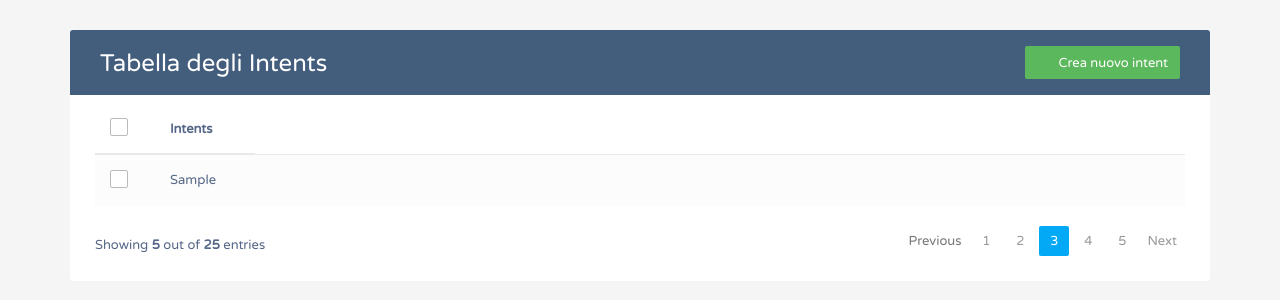
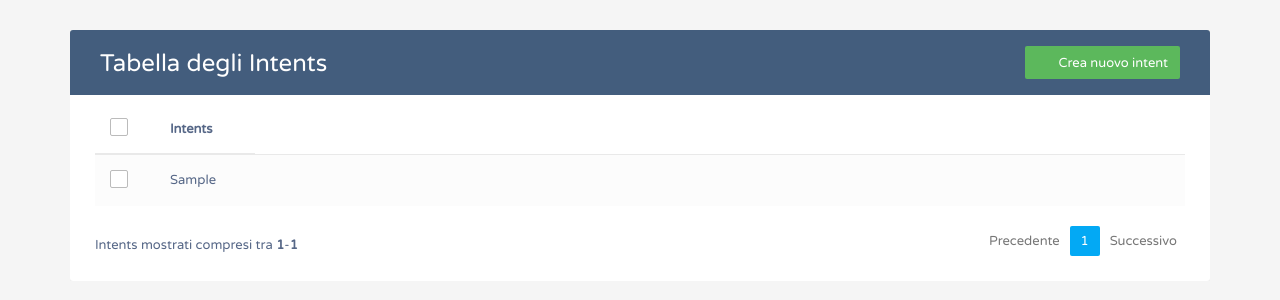
Before and after one commit to leletheprogrammer/SA_Progetto, a Flask app: page /intents?page=1 in a window 1280 px wide. Shown: the top 300 px of the page. Run offline with Flask 2, Linux system fonts and the light colour scheme; tables that the repository leaves empty hold one stand-in row (values such as "Sample post"); some libraries are stand-ins or nearby versions.

Commit message:
Completata paginazione intents

```diff
--- a/main.py
+++ b/main.py
@@ -1,6 +1,6 @@
 '''import class Flask, methods render_template and request
 from module flask'''
-from flask import Flask, render_template, request, redirect
+from flask import Flask, render_template, request, redirect, url_for
 #import module sqlite3
 import sqlite3
 import spacy
@@ -38,6 +38,7 @@ where will be the intents'''
 @app.route('/intents', methods = ['POST', 'GET'])
 #standard name for functions that works on the home page
 def intents():
+    page = int(request.args.get('page'))
     connection = sqlite3.connect('NLPDatabase.db')
     '''creation of a 'dictionary cursor': after a fetchall or a fetchone
     it starts returning dictionary rows'''
@@ -64,7 +65,7 @@ def intents():
             connection.commit()
 
         #offers a html template on the page
-        return redirect(request.path)
+        return redirect(url_for('intents', page = page))
     elif request.method == 'GET':
         typologies = cursor.execute('SELECT Typology FROM Intents').fetchall()
 
@@ -73,7 +74,7 @@ def intents():
         deleteIntent = args.get('deleteIntent')
 
         #offers a html template on the page
-        return render_template('intents.html', typologies = typologies, updateIntent = updateIntent, deleteIntent = deleteIntent)
+        return render_template('intents.html', page = page, typologies = typologies, updateIntent = updateIntent, deleteIntent = deleteIntent)
 
 '''decorator that defines the url path
 of the page where to create intent'''
--- a/templates/index.html
+++ b/templates/index.html
@@ -28,7 +28,7 @@
 		</h2>
 		<form>
 			<div class = "text-center">
-				<button type = "button" class = "button blue-button" name = "1button" onclick = "window.location.href='{{ url_for('intents') }}';">
+				<button type = "button" class = "button blue-button" name = "1button" onclick = "window.location.href='{{ url_for('intents', page = 1) }}';">
 					<h3>
 						Intents
 					</h3>
--- a/templates/intents.html
+++ b/templates/intents.html
@@ -296,6 +296,7 @@ $(document).ready(function(){
 					</thead>
 					<tbody>
 						{% for row in typologies %}
+							{% if loop.index > ((page * 20) - 20) and loop.index <= (page * 20) %}
 								<tr>
 									<td>
 										<span class="custom-checkbox">
@@ -307,23 +308,34 @@ $(document).ready(function(){
 										{{ row[0] }}
 									</td>
 									<td>
-									<a href="{{ url_for('intents', updateIntent = row[0] ) }}" class="edit" data-toggle="modal"><i class="material-icons" data-toggle="tooltip" title="Modifica">&#xE254;</i></a>
-									<a href="{{ url_for('intents', deleteIntent = row[0] ) }}" class="delete" data-toggle="modal"><i class="material-icons" data-toggle="tooltip" title="Elimina">&#xE872;</i></a>
+										<a href="{{ url_for('intents', page = page, updateIntent = row[0] ) }}" class="edit" data-toggle="modal"><i class="material-icons" data-toggle="tooltip" title="Modifica">&#xE254;</i></a>
+										<a href="{{ url_for('intents', page = page, deleteIntent = row[0] ) }}" class="delete" data-toggle="modal"><i class="material-icons" data-toggle="tooltip" title="Elimina">&#xE872;</i></a>
 									</td>
 								</tr>
+							{% endif %}
 						{% endfor %}
 					</tbody>
 				</table>
 				<div class="clearfix">
-					<div class="hint-text">Showing <b>5</b> out of <b>25</b> entries</div>
+					<div class="hint-text">Intents mostrati compresi tra <b>{{ page * 20 - 19 }}</b>-<b>{% if page == (((typologies| length) / 20) + 1)| int %}{{ (typologies| length) }}{% else %}{{ page * 20 }}{% endif %}</b></div>
 					<ul class="pagination">
-						<li class="page-item disabled"><a href="#">Previous</a></li>
-						<li class="page-item"><a href="#" class="page-link">1</a></li>
-						<li class="page-item"><a href="#" class="page-link">2</a></li>
-						<li class="page-item active"><a href="#" class="page-link">3</a></li>
-						<li class="page-item"><a href="#" class="page-link">4</a></li>
-						<li class="page-item"><a href="#" class="page-link">5</a></li>
-						<li class="page-item"><a href="#" class="page-link">Next</a></li>
+						{% if page == 1 %}
+							<li class="page-item disabled"><a>Precedente</a></li>
+						{% else %}
+							<li class="page-item"><a href="{{ url_for('intents', page = page - 1) }}">Precedente</a></li>
+						{% endif %}
+						{% for i in range (1, typologies| length + 1, 20) %}
+							{% if i >= ((page * 20) - 20) and i < (page * 20) %}
+								<li class="page-item active"><a class="page-link">{{ page }}</a></li>
+							{% else %}
+								<li class="page-item"><a href="{{ url_for('intents', page = ((i / 20)| int) + 1 ) }}" class="page-link">{{ ((i / 20)| int) + 1 }}</a></li>
+							{% endif %}
+						{% endfor %}
+						{% if page == (((typologies| length) / 20) + 1)| int %}
+							<li class="page-item disabled"><a class="page-link">Successivo</a></li>
+						{% else %}
+							<li class="page-item"><a href="{{ url_for('intents', page = page + 1) }}" class="page-link">Successivo</a></li>
+						{% endif %}
 					</ul>
 				</div>
 			</div>
@@ -336,16 +348,16 @@ $(document).ready(function(){
 				<form method = "POST">
 					<div class="modal-header">
 						<h4 class="modal-title">Aggiungi Intent</h4>
-						<button type="button" class="close" data-dismiss="modal" aria-hidden="true">&times;</button>
+						<button type="submit" name = "submitButton" class="close" aria-hidden="true">&times;</button>
 					</div>
 					<div class="modal-body">
 						<div class="form-group">
 							<label>Intent</label>
-							<input name = "newIntent" type="text" class="form-control" required>
+							<input name = "newIntent" type="text" class="form-control">
 						</div>
 					</div>
 					<div class="modal-footer">
-						<input type="button" class="btn btn-default" data-dismiss="modal" value="Indietro">
+						<input type="submit" name = "submitButton" class="btn btn-default" value="Indietro">
 						<input type="submit" name = "submitButton" class="btn btn-success" value="Aggiungi">
 					</div>
 				</form>
@@ -359,16 +371,16 @@ $(document).ready(function(){
 				<form method = "POST">
 					<div class="modal-header">
 						<h4 class="modal-title">Modifica Intent</h4>
-						<button type="button" class="close" data-dismiss="modal" aria-hidden="true">&times;</button>
+						<button type="submit" name = "submitButton" class="close" aria-hidden="true">&times;</button>
 					</div>
 					<div class="modal-body">
 						<div class="form-group">
 							<label>Intent</label>
-							<input name = "newIntent" type="text" class="form-control" required>
+							<input name = "newIntent" type="text" class="form-control">
 						</div>
 					</div>
 					<div class="modal-footer">
-						<input type="button" class="btn btn-default" data-dismiss="modal" value="Indietro">
+						<input type="submit" name = "submitButton" class="btn btn-default" value="Indietro">
 						<input type="submit" name = "submitButton" class="btn btn-info" value="Modifica">
 					</div>
 				</form>
@@ -382,14 +394,14 @@ $(document).ready(function(){
 				<form method = "POST">
 					<div class="modal-header">
 						<h4 class="modal-title">Cancella Intent</h4>
-						<button type="button" class="close" data-dismiss="modal" aria-hidden="true">&times;</button>
+						<button type="submit" name = "submitButton" class="close" aria-hidden="true">&times;</button>
 					</div>
 					<div class="modal-body">
 						<p>Sei sicuro di voler cancellare questo intent?</p>
 						<p class="text-warning"><small>Questa azione non e' reversibile.</small></p>
 					</div>
 					<div class="modal-footer">
-						<input type="button" class="btn btn-default" data-dismiss="modal" value="Indietro">
+						<input type="submit" name = "submitButton" class="btn btn-default" value="Indietro">
 						<input type="submit" name = "submitButton" class="btn btn-danger" value="Elimina">
 					</div>
 				</form>
```
Lines whose indentation alone changed are shown as unchanged.
